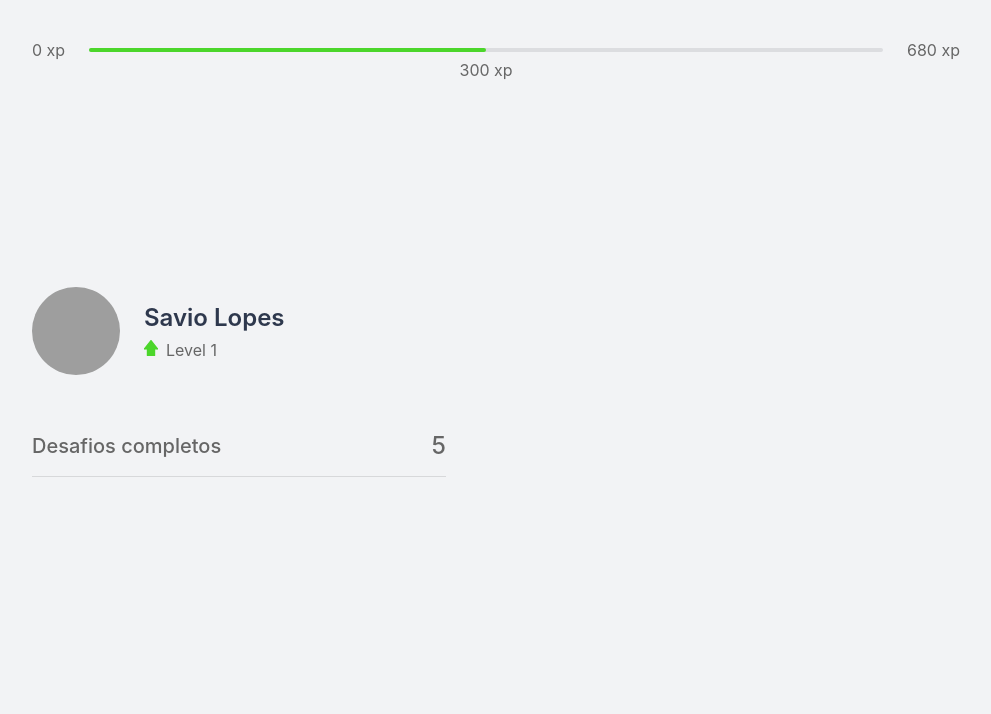
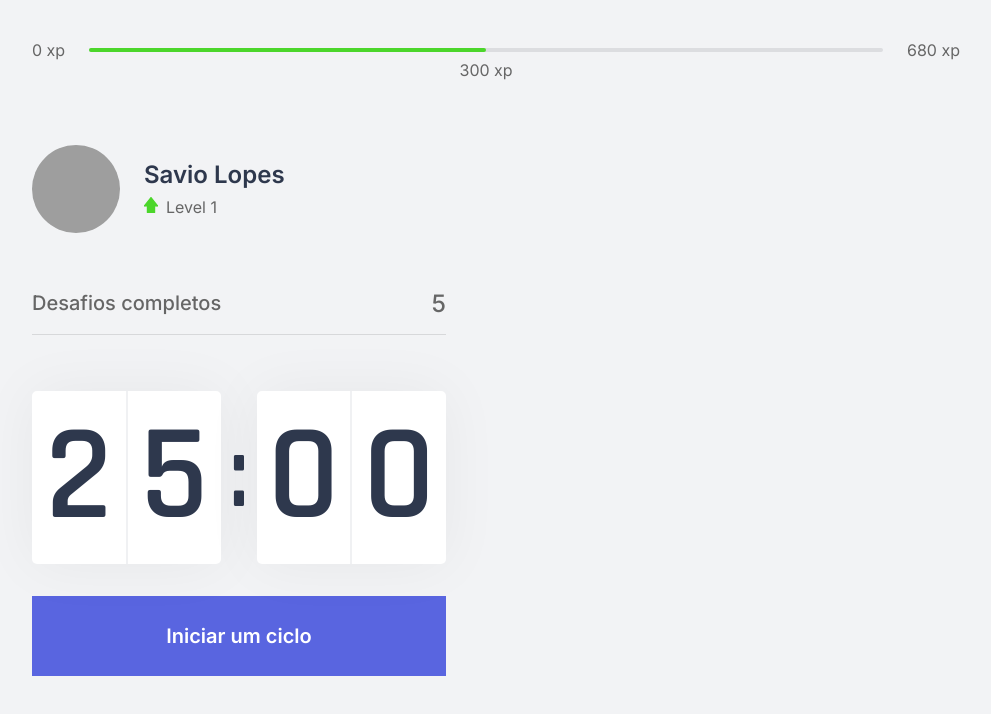
Before and after one commit to savio-2-lopes/MoveIt, a Next.js app: page / in a window 1280 px wide. Shown: the top 714 px of the page, without its empty margins (144-1135 px from the left). Built offline with nearby package versions, Linux system fonts and the light colour scheme; grey boxes are pictures that could not be loaded.

Commit message:
:tada: Update lesson two and fix bug

```diff
--- /dev/null
+++ b/src/components/Countdown.tsx
@@ -0,0 +1,51 @@
+import { useState, useEffect } from 'react';
+import styles from '../styles/components/Countdown.module.css'
+
+export function Countdown() {
+    const [time, setTime] = useState(25 * 60);
+    const [active, setActive] = useState(false)
+
+    const minutes = Math.floor(time / 60);
+    const seconds = time % 60;
+
+    const [minuteLeft, minuteRight] = String(minutes).padStart(2, '0').split('');
+    const [secondLeft, secondRight] = String(seconds).padStart(2, '0').split('');
+
+    function startCountdown() {
+        setActive(true)
+    }
+
+    useEffect(() => {
+        if (active && time > 0) {
+            setTimeout(() => {
+                setTime(time - 1)
+            }, 1000)
+        }
+    }, [active, time])
+
+    return (
+        <div>
+            <div className={styles.countdownContainer}>
+                <div>
+                    <span>{minuteLeft}</span>
+                    <span>{minuteRight}</span>
+                </div>
+
+                <span>:</span>
+
+                <div>
+                    <span>{secondLeft}</span>
+                    <span>{secondRight}</span>
+                </div>
+            </div>
+
+            <button
+                type="button"
+                className={styles.countdownButton}
+                onClick={startCountdown}
+            >
+                Iniciar um ciclo
+            </button>
+        </div>
+    )
+}
--- a/src/pages/_documents.tsx
+++ b/src/pages/_document.tsx
@@ -5,10 +5,12 @@
         return (
             <Html>
                 <Head>
+                    <link rel="shortcut icon" href="favicon.png" type="image/png" />
                     <link rel="preconnect" href="https://fonts.gstatic.com" />
                     <link href="https://fonts.googleapis.com/css2?family=Inter:wght@400;500;600&family=Rajdhani:wght@600&display=swap"
                         rel="stylesheet" />
                 </Head>
+
                 <body>
                     <Main />
                     <NextScript />
--- a/src/pages/index.tsx
+++ b/src/pages/index.tsx
@@ -1,19 +1,28 @@
 import { CompletedChallenges } from '../components/CompletedChallenges';
+import { Countdown } from '../components/Countdown';
 import { ExperienceBar } from '../components/ExperienceBar'
 import { Profile } from '../components/Profile'
+
+import Head from 'next/head';
 
 import styles from '../styles/pages/Home.module.css';
 
 export default function Home() {
   return (
     <div className={styles.container}>
+      <Head>
+        <title>Inicio | Move.It</title>
+      </Head>
+
       <ExperienceBar />
 
       <section>
         <div>
           <Profile />
           <CompletedChallenges />
+          <Countdown />
         </div>
+
         <div></div>
 
       </section>
--- /dev/null
+++ b/src/styles/components/Countdown.module.css
@@ -0,0 +1,61 @@
+.countdownContainer {
+  display: flex;
+  align-items: center;
+  font-family: Rajdhani;
+  font-weight: 600;
+  color: var(--title);
+}
+
+.countdownContainer > div {
+  flex: 1;
+
+  display: flex;
+  align-items: center;
+  justify-content: space-evenly;
+
+  background: var(--white);
+  box-shadow: 0 0 60px rgba(0, 0, 0, 0.05);
+  border-radius: 5px;
+  font-size: 8.5rem;
+  text-align: center;
+}
+
+.countdownContainer > div span {
+  flex: 1;
+}
+
+.countdownContainer > div span:first-child {
+  border-right: 1px solid #f0f1f3;
+}
+
+.countdownContainer > div span:last-child {
+  border-left: 1px solid #f0f1f3;
+}
+
+.countdownContainer > span {
+  font-size: 6.25rem;
+  margin: 0 0.5rem;
+}
+
+.countdownButton {
+  width: 100%;
+  height: 5rem;
+
+  margin-top: 2rem;
+
+  display: flex;
+  align-items: center;
+
+  justify-content: center;
+  border: 0;
+  background: var(--blue);
+  color: var(--white);
+  font-size: 1.25rem;
+  font-weight: 600;
+
+  transition: background-color 0.2s;
+}
+
+.countdownButton:hover {
+  background: var(--blue-dark);
+}
--- a/src/styles/global.css
+++ b/src/styles/global.css
@@ -1,3 +1,5 @@
+@import url("https://fonts.googleapis.com/css2?family=Inter:wght@400;500;600&family=Rajdhani:wght@600&display=swap");
+
 * {
   margin: 0;
   padding: 0;
```
